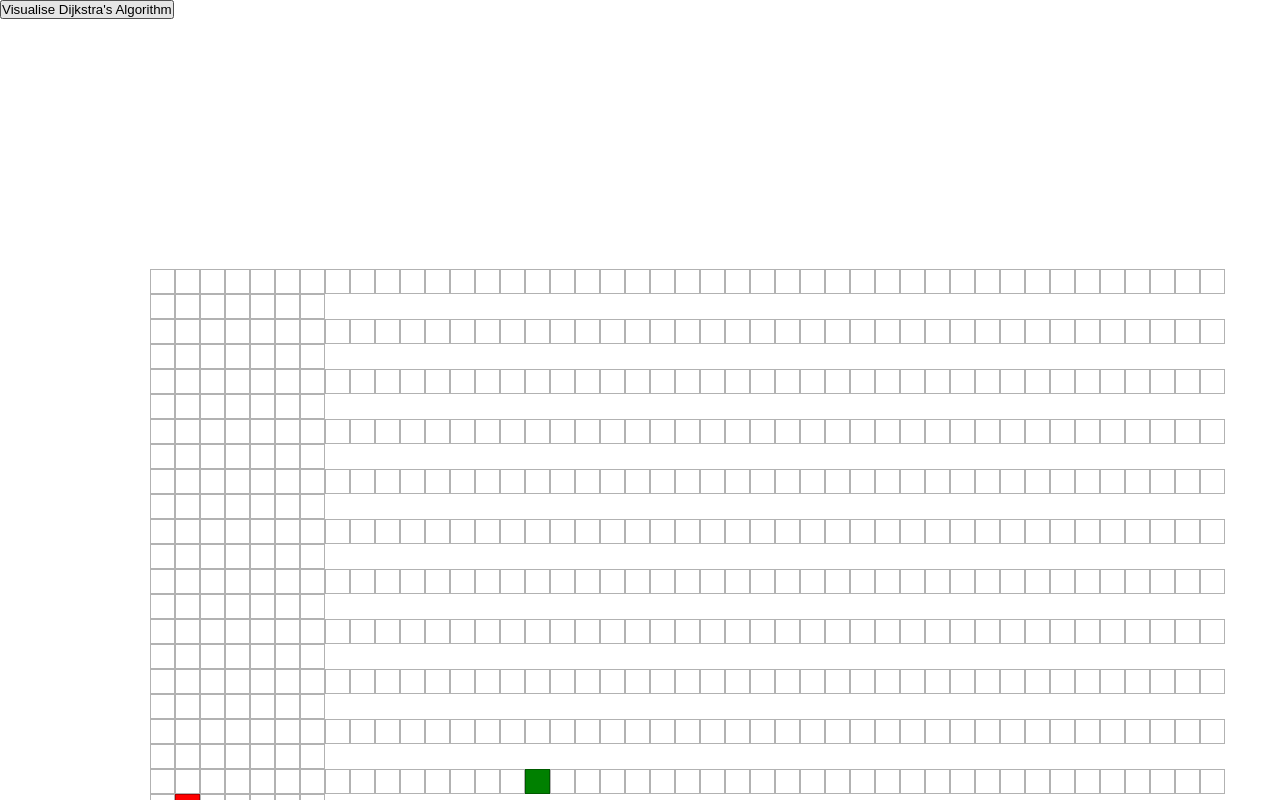
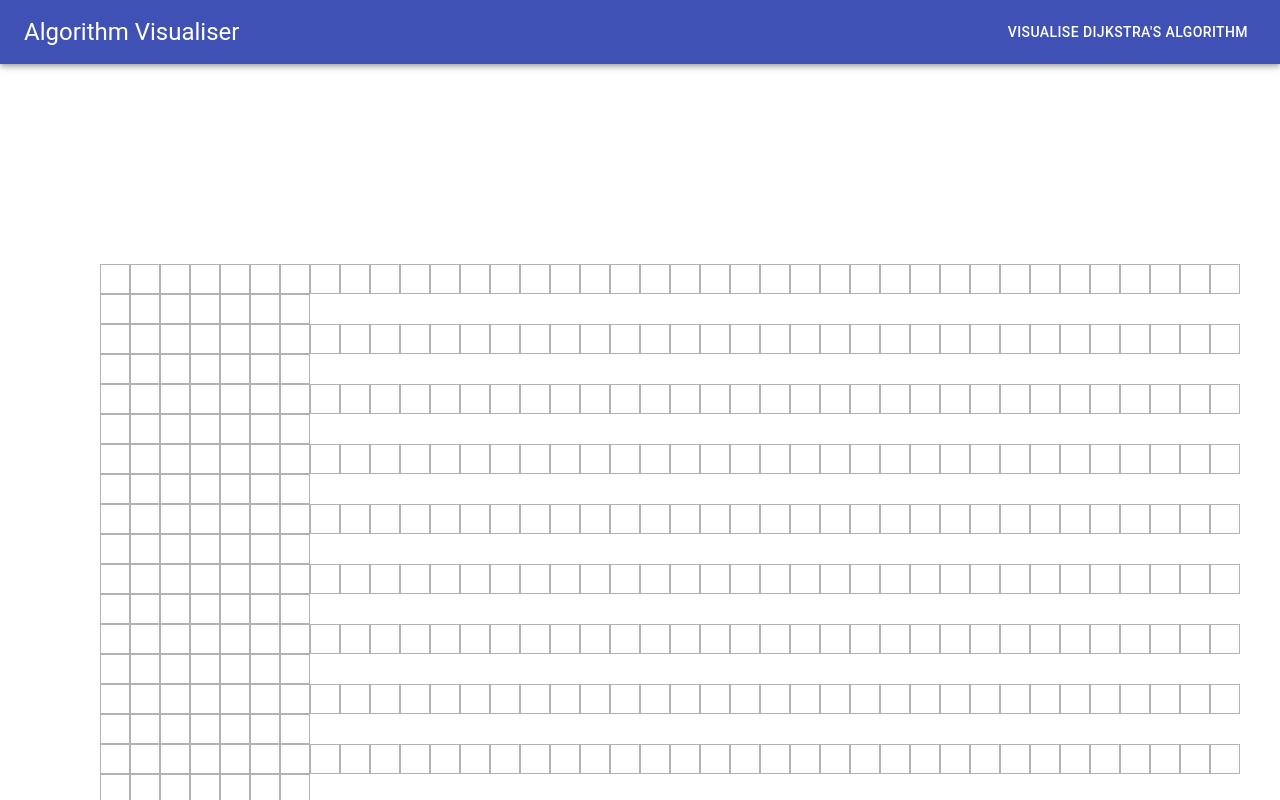
Before and after one commit to BozinovskiDaniel/AlgorithmVisualiser, a React (Create React App) app in the folder client/: page / in a window 1280 px wide. Shown: the top 800 px of the page. Built offline with nearby package versions, Linux system fonts and the light colour scheme; the HTML template or start-up script is replaced by a standard one.

Commit message:
added navbar

```diff
--- a/client/package.json
+++ b/client/package.json
@@ -3,6 +3,8 @@
   "version": "0.1.0",
   "private": true,
   "dependencies": {
+    "@material-ui/core": "^4.9.14",
+    "@material-ui/icons": "^4.9.1",
     "@testing-library/jest-dom": "^4.2.4",
     "@testing-library/react": "^9.5.0",
     "@testing-library/user-event": "^7.2.1",
--- /dev/null
+++ b/client/src/components/layout/Navbar.js
@@ -0,0 +1,46 @@
+import React from "react";
+import { makeStyles } from "@material-ui/core/styles";
+import AppBar from "@material-ui/core/AppBar";
+import Toolbar from "@material-ui/core/Toolbar";
+import Typography from "@material-ui/core/Typography";
+import Button from "@material-ui/core/Button";
+import IconButton from "@material-ui/core/IconButton";
+import MenuIcon from "@material-ui/icons/Menu";
+
+const useStyles = makeStyles((theme) => ({
+  root: {
+    flexGrow: 1,
+  },
+  menuButton: {
+    marginRight: theme.spacing(2),
+  },
+  title: {
+    flexGrow: 1,
+  },
+}));
+
+function Navbar(props) {
+  const classes = useStyles();
+  const { callDijkstras } = props;
+
+  return (
+    <div className={classes.root}>
+      <AppBar position="static">
+        <Toolbar>
+          <Typography variant="h5" className={classes.title}>
+            Algorithm Visualiser
+          </Typography>
+          <Button
+            color="inherit"
+            className="button"
+            onClick={() => callDijkstras()}
+          >
+            Visualise Dijkstra's Algorithm
+          </Button>
+        </Toolbar>
+      </AppBar>
+    </div>
+  );
+}
+
+export default Navbar;
--- a/client/src/components/pathFindingAlgorithms/dijkstras.js
+++ b/client/src/components/pathFindingAlgorithms/dijkstras.js
@@ -25,7 +25,7 @@ export const dijkstra = (grid, startNode, finishNode) => {
     closestNode.visited = true;
     visitedNodesInorder.push(closestNode);
     // If found, return success, else update it's neighbours
-    if (closestNode == finishNode) return visitedNodesInorder;
+    if (closestNode === finishNode) return visitedNodesInorder;
     updateUnvisitedNeighbours(closestNode, grid);
   }
 };
--- a/client/src/pages/PathfindingAlgorithms.js
+++ b/client/src/pages/PathfindingAlgorithms.js
@@ -1,5 +1,6 @@
 import React, { useState, useEffect, Fragment } from "react";
 import Node from "../components/Node";
+import Navbar from "../components/layout/Navbar";
 
 // Algorithms
 import { dijkstra } from "../components/pathFindingAlgorithms/dijkstras";
@@ -17,9 +18,9 @@ function PathfindingAlgorithms() {
   useEffect(() => {
     const grid = [];
 
-    for (let row = 0; row < 20; row++) {
+    for (let row = 0; row < 19; row++) {
       const rows = [];
-      for (let col = 0; col < 50; col++) {
+      for (let col = 0; col < 45; col++) {
         rows.push(createNode(col, row));
       }
       grid.push(rows);
@@ -80,10 +81,8 @@ function PathfindingAlgorithms() {
   };
 
   return (
-    <>
-      <button onClick={() => dijkstrasAlgorithm()}>
-        Visualise Dijkstra's Algorithm
-      </button>
+    <div className="pathfindingContainer">
+      <Navbar callDijkstras={dijkstrasAlgorithm} />
       <div className="grid">
         {grid
           ? grid.map((row) => {
@@ -96,7 +95,7 @@ function PathfindingAlgorithms() {
             })
           : null}
       </div>
-    </>
+    </div>
   );
 }
 
--- a/client/src/scss/PathFinding.scss
+++ b/client/src/scss/PathFinding.scss
@@ -1,13 +1,19 @@
+.pathfindingContainer {
+  height: 100vh;
+  width: 100%;
+  overflow: none;
+}
+
 .node {
-  height: 25px;
-  width: 25px;
+  height: 30px;
+  width: 30px;
   border: 1px solid rgba(0, 0, 0, 0.3);
   display: inline-block;
 }
 
 .grid {
   position: absolute;
-  margin: 250px 50px 50px 150px;
+  margin: 200px 20px 20px 100px;
   font-size: 0px;
 }
 
```
Also changed, not shown: 1 other file (tests, documents, lock files or other folders).
